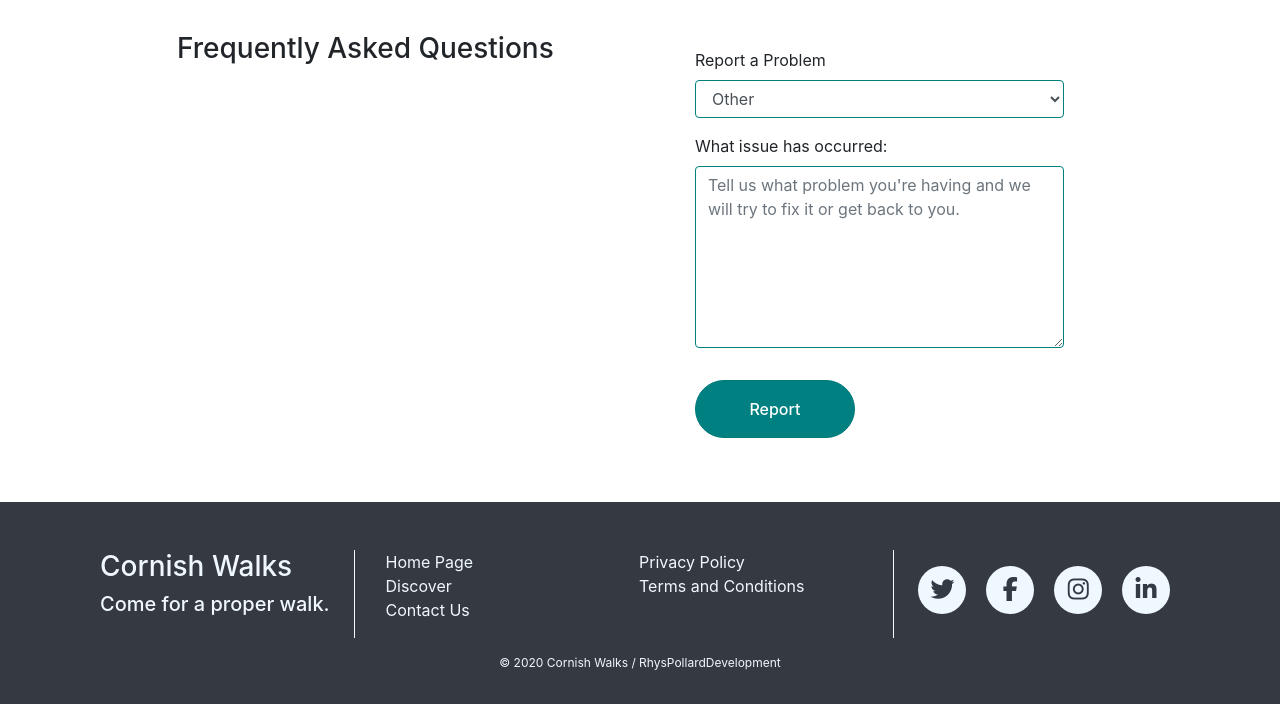
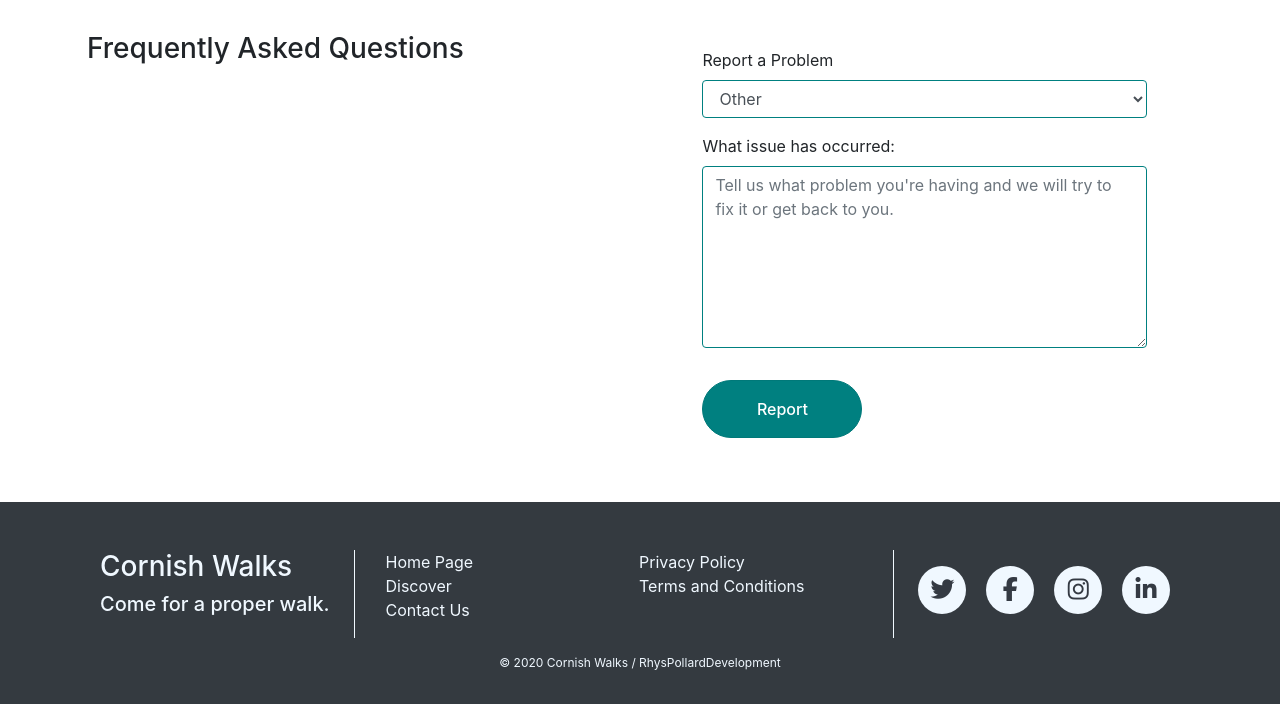
Before and after one commit to Code-Institute-Submissions/RhysPollardDevelopment-Data-centric_milestone_AprResub, a Flask app: page /contact in a window 1280 px wide. Shown: the part 456-1160 px from the top of the page. Run offline with Flask 2, Linux system fonts and the light colour scheme; data that the repository does not hold is empty; some libraries are stand-ins or nearby versions; some web fonts are replaced.

Commit message:
Bug/Fix: Corrected the max-widths for screens of laptop size and higher as were too large for their screen resolutions.

```diff
--- a/static/css/style.css
+++ b/static/css/style.css
@@ -1159,11 +1159,6 @@ a.button{
         top: 15%;
     }
 
-    .faq-container{
-        max-width: 960px;
-        padding: 2rem 1rem;
-    }
-
     .faq-container h3{
         padding-left: 1rem;
         padding-bottom: 1rem;
@@ -1185,7 +1180,7 @@ a.button{
     }
 
     .walk-header{
-        max-width: 1140px;
+        max-width: 960px;
         width: 100%;
         padding-right: 15px;
         padding-left: 15px;
@@ -1194,7 +1189,7 @@ a.button{
     }
 
     .login-wrapper{
-        max-width: 1140px;
+        max-width: 960px;
         width: 100%;
         padding-right: 15px;
         padding-left: 15px;
@@ -1263,7 +1258,27 @@ a.button{
         transition: 0s;
     }
 
+    /*-------Contact Page--------*/
+
     .contact-img{
         height: 50vh;
     }
+    .faq-container{
+        max-width: 960px;
+        padding: 2rem 1rem;
+    }
 }
+
+@media(min-width: 1200px){
+    .walk-header{
+        max-width: 1140px;
+    }
+
+    .login-wrapper{
+        max-width: 1140px;
+    }
+
+    .faq-container{
+        max-width: 1140px;
+    }
+}
```
